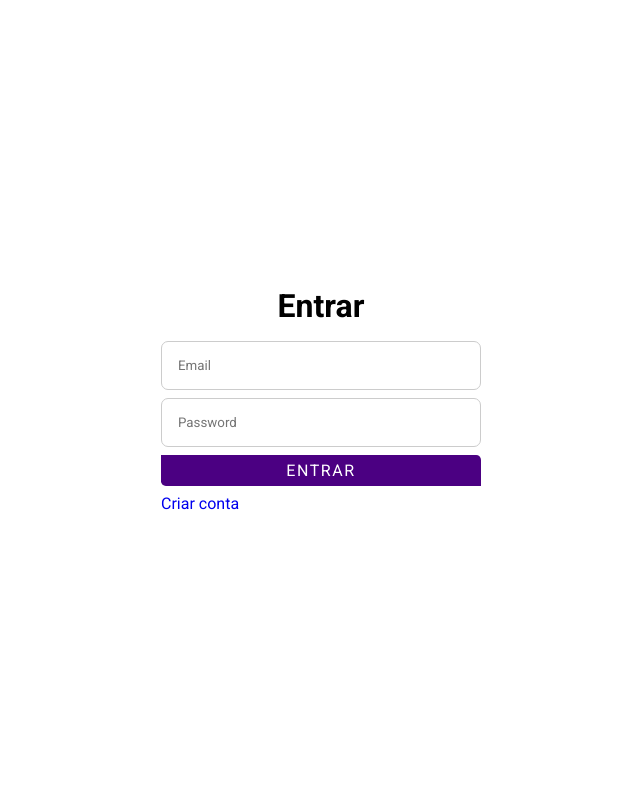
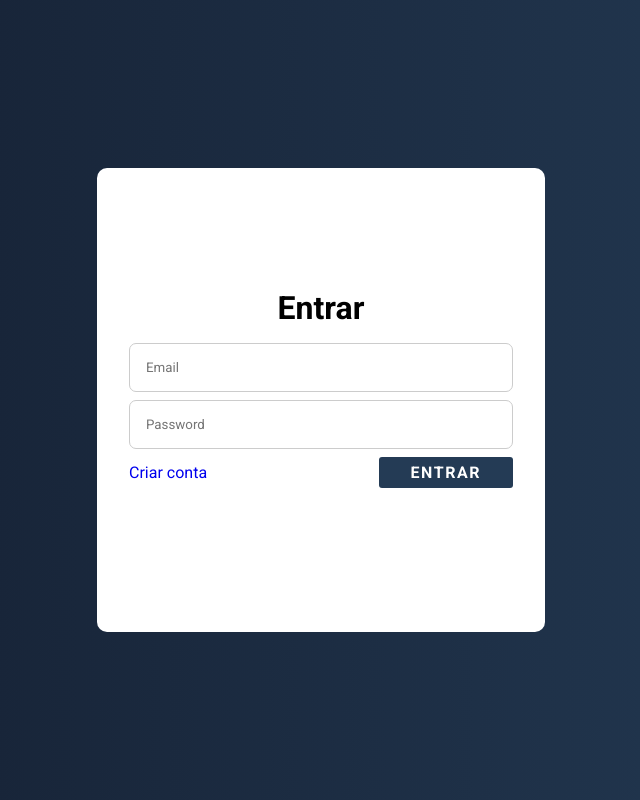
Before and after one commit to Thersvg/fye-entregas-web, a React (Vite) app: page / in a window 1280 px wide. Shown: the whole page, without its empty margins (319-959 px from the left). Built offline with nearby package versions, Linux system fonts and the light colour scheme.

Commit message:
update collors controll var css

```diff
--- a/src/GlobalStyle.jsx
+++ b/src/GlobalStyle.jsx
@@ -1,6 +1,17 @@
 import { createGlobalStyle } from "styled-components";
 
 export const GlobalStyled = createGlobalStyle`
+
+:root{
+    --thema-principal: #243b55;
+    --thema-secundario: #243b55;
+
+    --thema-fundo-principal: #fff;
+    --thema-fundo-secundario: #eeeeee;
+
+    --thema-fonte-principal: #000;
+
+}
 
 *{
     font-family: 'Roboto', sans-serif;
@@ -12,6 +23,6 @@ export const GlobalStyled = createGlobalStyle`
 body{
     width: 100%;
     height: 100vh;
-    background-color:#fff ;
+    background-color:var(--thema-fundo-principal);
 }
 `
--- a/src/Pages/Authentication/AuthLogin.jsx
+++ b/src/Pages/Authentication/AuthLogin.jsx
@@ -7,6 +7,7 @@ import {zodResolver} from "@hookform/resolvers/zod";
 import { loginSchema } from "../../Schemas/loginSchema";
 import { LoginContaEmpresa } from "../../services/EmpresaServices";
 import Cookies from "js-cookie";
+import { useState } from "react";
 
 export function AuthenticateLogin(){
 
@@ -18,6 +19,8 @@ export function AuthenticateLogin(){
 
     const navigate = useNavigate();
 
+    const [ErrorLogin, setErrorLogin] = useState('');
+
     async function inHandleSubmit(data){
         try{
             const response = await LoginContaEmpresa(data);
@@ -26,9 +29,9 @@ export function AuthenticateLogin(){
             location.reload();
         }catch(error){
             console.log(error);
+            setErrorLogin(error.response.data);
         }
     }
-
      return(
         <AuthContainer>
             <Section type="Login">
@@ -55,12 +58,17 @@ export function AuthenticateLogin(){
                     {errors.password && (
                         <ErrorSpan>{errors.password.message}</ErrorSpan>
                     )}
+                    <div>
+                        <Link to="/cadastrar"  style={{textDecoration: 'none'}} >Criar conta</Link>
 
-                    <Button
-                        type= "submit"
-                        text= "Entrar"
-                    />
-                    <Link to="/cadastrar"  style={{textDecoration: 'none'}} >Criar conta</Link>
+                        <Button
+                            type= "submit"
+                            text= "Entrar"
+                        />
+                    </div>
+                    <footer>
+                        <p>{ErrorLogin.message}</p>
+                    </footer>
                 </form>
             </Section>
         </AuthContainer>
--- a/src/Pages/Authentication/AuthLoginStyled.jsx
+++ b/src/Pages/Authentication/AuthLoginStyled.jsx
@@ -2,17 +2,38 @@ import styled from "styled-components"
 
 export const AuthContainer = styled.div`
     height: 100vh;
+    width: 100%;
     display: flex;
     justify-content: center;
     align-items: center;
-    width: 30%;
     margin: 0 auto;
+    background: linear-gradient(to right, #141e30, #243b55);
 
     form{
         display: flex;
         flex-direction: column;
         gap: 0.5rem;
         width: 100%;
+
+        div{
+            display: flex;
+            width: 100%;
+            justify-content: space-between;
+            align-items: center;
+
+        }
+
+        footer{
+            display: flex;
+            width: 100%;
+            justify-content: center;
+            margin-top: 15px;
+            p{
+               font-size : 13px;
+               font-weight: 700px;
+               color: #ff3333;
+            }
+        }
 
     }
 `
@@ -21,7 +42,7 @@ export const Section = styled.section`
     display: flex;
     flex-direction: column;
     justify-content: center;
-    width: 100%;
+    width: 30%;
     height: 400px;
     padding: 2rem;
     gap: 1rem;
--- a/src/Pages/Home/HomeStyled.jsx
+++ b/src/Pages/Home/HomeStyled.jsx
@@ -3,7 +3,7 @@ import styled from "styled-components"
 export const HomeBody = styled.div`
     display: grid;
     grid-template-columns: 1fr 1fr;
-    background-color: #fff;
+    background-color: var(--thema-fundo-principal);
     width: 100%;
     height: 80vh;
     position: absolute;
@@ -12,7 +12,7 @@ export const HomePedidosPendentes = styled.div`
     display: flex;
     position: relative;
     align-items: center;
-    background-color: #fff;
+    background-color: var(--thema-fundo-principal);
     flex-direction: column;
 
     width: 100%;
@@ -21,13 +21,13 @@ export const HomePedidosPendentes = styled.div`
     overflow-y: scroll;
 
     &::-webkit-scrollbar{
-        background-color: #fff;
+        background-color: var(--thema-fundo-principal);
     }
 `
 export const HomePedidosAceitos = styled.div`
     display: flex;
     align-items: center;
-    background-color: #fff;
+    background-color: var(--thema-fundo-principal);
     flex-direction: column;
     position: relative;
 
@@ -37,7 +37,7 @@ export const HomePedidosAceitos = styled.div`
     overflow-y: scroll;
 
     &::-webkit-scrollbar{
-        background-color: #fff;
+        background-color: var(--thema-fundo-principal);
     }
 `
 
--- a/src/Pages/Profile/ProfileStyled.jsx
+++ b/src/Pages/Profile/ProfileStyled.jsx
@@ -7,7 +7,7 @@ export const ContainerProfile = styled.div`
     width: 100%;
     height:  100vh;
     overflow: hidden;
-    background-color: #fff;
+    background-color: var(--thema-fundo-principal);
 
 `
 export const DadosEmpresaProfile = styled.div`
@@ -76,17 +76,17 @@ export const DadosPessoais = styled.div`
     grid-template-columns: 1fr 1fr;
     width: 50%;
     height: 200px;
-    background-color: #eeeeee;
+    background-color: var(--thema-fundo-secundario);
     border-radius: 15px;
 
     label{
         font-size: 14px;
         font-weight: 700;
-        color: #000;
+        color: var(--thema-fonte-principal);
     }
 
     p{
-        color: #000;
+        color: var(--thema-fonte-principal);
     }
 
     div{
@@ -109,13 +109,8 @@ export const ProfileAllPedidosEntregues = styled.div`
     width: 100%;
     height: 100%;
     align-items: center;
-    background-color: #fff;
+    background-color: var(--thema-fundo-principal);
 
-    /*
-    overflow-y: scroll;
-    &::-webkit-scrollbar{
-    background-color: #a5a5a5;
-    } */
 `
 export const MsgRetorno = styled.div`
     display: flex;
--- a/src/components/Button/ButtonStyled.jsx
+++ b/src/components/Button/ButtonStyled.jsx
@@ -1,7 +1,7 @@
 import styled from "styled-components"
 
 export const ButtonSpace = styled.button`
-    background-color: #4b0082;
+    background-color: #243b55;
     border: none;
     outline: none;
     font-size: 1rem;
@@ -9,10 +9,9 @@ export const ButtonSpace = styled.button`
     color: #fff;
     transition:  all 0.4s ease-in-out;
     cursor: pointer;
-    border-radius: 0%.3rem;
-    font-family: Roboto, arial ;
-    width: 100%;
-    font-weight: 500;
+    border-radius: 3px;
+    width: 35%;
+    font-weight: 700;
     letter-spacing: 0.1rem;
     text-transform: uppercase;
 
```
